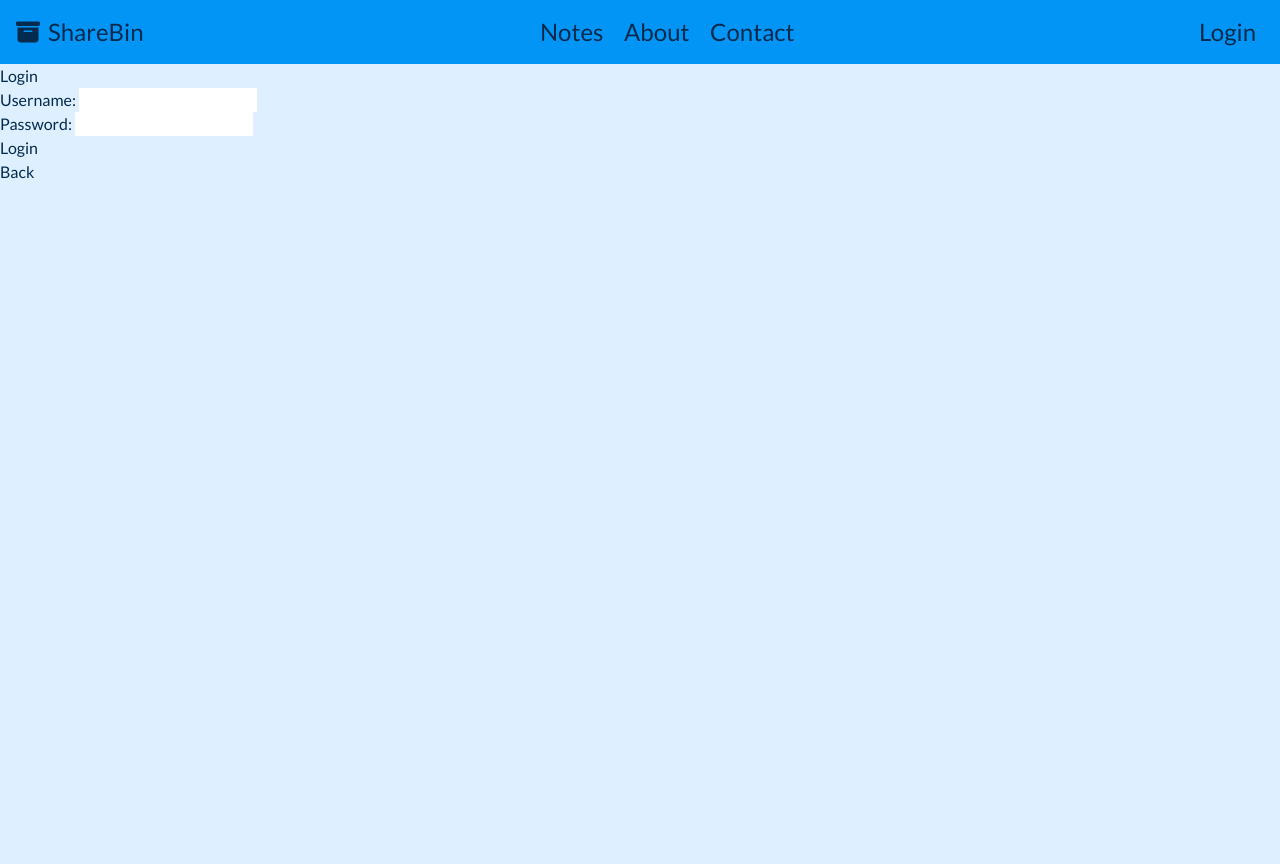
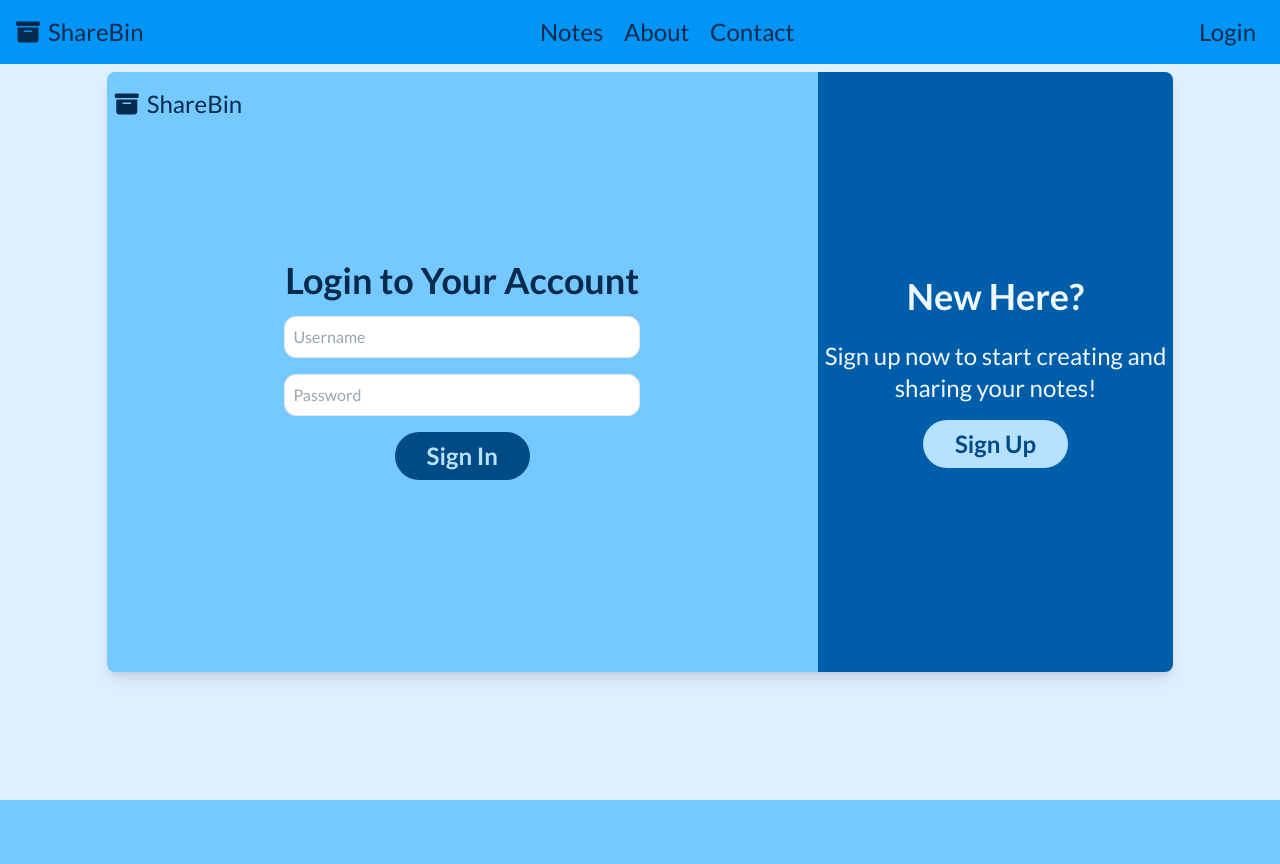
Before and after one commit to LouisI299/ShareBin-Cybersecurity, a Flask app: page /login in a window 1280 px wide. After the commit the page ends 800 px from the top, so only its background shows below. Run offline with Flask 3, Linux system fonts and the light colour scheme; some libraries are stand-ins or nearby versions.

Commit message:
login styling

```diff
--- a/app.py
+++ b/app.py
@@ -1,7 +1,10 @@
-from flask import Flask, request, redirect, render_template, session, url_for, flash
+from flask import Flask, request, redirect, render_template, session, url_for, flash, jsonify, send_from_directory
 import sqlite3
 import os
 from werkzeug.utils import secure_filename
+import requests
+
+
 
 app = Flask(__name__)
 app.secret_key = "secret_key"
@@ -23,7 +26,9 @@
         CREATE TABLE IF NOT EXISTS users (
             id INTEGER PRIMARY KEY AUTOINCREMENT,
             username TEXT,
-            password TEXT
+            password TEXT,
+            email TEXT,
+            created_at TIMESTAMP DEFAULT CURRENT_TIMESTAMP
         )
     ''')
     c.execute('''
@@ -61,34 +66,50 @@
         conn.close()
     return render_template('index.html', user=user, notes=notes)
 
-@app.route('/register', methods=['GET', 'POST'])
-def register():
-    if request.method == 'POST':
-        username = request.form['username']
-        password = request.form['password']
-        conn = get_db()
-        c = conn.cursor()
-        c.execute(f"INSERT INTO users (username, password) VALUES ('{username}', '{password}')")
-        conn.commit()
-        conn.close()
-        return redirect('/login')
-    return render_template('register.html', user=session.get('username'))
+
 
 @app.route('/login', methods=['GET', 'POST'])
 def login():
     if request.method == 'POST':
-        username = request.form['username']
-        password = request.form['password']
-        conn = get_db()
-        c = conn.cursor()
-        c.execute(f"SELECT * FROM users WHERE username = '{username}' AND password = '{password}'")
-        user = c.fetchone()
-        conn.close()
-        if user:
+        if 'login' in request.form:
+            username = request.form['username']
+            password = request.form['password']
+            conn = get_db()
+            c = conn.cursor()
+            c.execute(f"SELECT * FROM users WHERE username = '{username}' AND password = '{password}'")
+            user = c.fetchone()
+            conn.close()
+            if user:
+                session['username'] = username
+                return redirect('/')
+            else:
+                return 'Login failed.'
+        elif 'register' in request.form:
+            email = request.form['email']
+            username = request.form['username']
+            password = request.form['password']
+            conn = get_db()
+            c = conn.cursor()
+            c.execute(f"SELECT * FROM users WHERE username = '{username}'")
+            existing_user = c.fetchone()
+            if existing_user:
+                return 'Username already exists.'
+            c.execute(f"SELECT * FROM users WHERE email = '{email}'")
+            existing_email = c.fetchone()
+            if existing_email:
+                return 'Email already exists.'
+            if not username or not password:
+                return 'Username and password are required.'
+            if not email:
+                return 'Email is required.'
+            c.execute(f'''
+                INSERT INTO users (username, password, email)
+                VALUES ('{username}', '{password}', '{email}')
+            ''')
+            conn.commit()
+            conn.close()
             session['username'] = username
             return redirect('/')
-        else:
-            return 'Login failed.'
     return render_template('login.html', user=session.get('username'))
 
 @app.route('/logout')
@@ -206,10 +227,10 @@
     conn = get_db()
     c = conn.cursor()
     c.execute(f"SELECT * FROM users WHERE username = '{user}'")
-    user = c.fetchone()
+    user_info = c.fetchone()
     conn.close()
 
-    return render_template('profile.html', user=user)
+    return render_template('profile.html', user=user, user_info=user_info)
 
 @app.route('/admin')
 def admin_dashboard():
@@ -228,6 +249,30 @@
 
     return render_template('admin.html', users=users, notes=notes, user=session.get('username'))
 
+@app.route('/preview')
+def preview_url():
+    url = request.args.get("url")
+    if not url:
+        return jsonify({"error": "No URL provided"}), 400
+
+    try:
+        response = requests.get(url, timeout=3)
+        html = response.text
+        start = html.find("<title>")
+        end = html.find("</title>")
+
+        if start != -1 and end != -1:
+            title = html[start + 7:end].strip()
+        else:
+            title = "No title found"
+
+        return jsonify({
+            "url": url,
+            "title": title
+        })
+    except Exception as e:
+        return jsonify({"error": f"Failed to fetch URL: {str(e)}"}), 500
+
 
 if __name__ == '__main__':
     init_db()
--- a/templates/base.html
+++ b/templates/base.html
@@ -92,6 +92,6 @@
         </div>
       </nav>
     </header>
-    <section class="w-full h-screen">{% block content %}{% endblock %}</section>
+    <section class="w-full h-[90vh]">{% block content %}{% endblock %}</section>
   </body>
 </html>
--- a/templates/login.html
+++ b/templates/login.html
@@ -1,9 +1,130 @@
 {% extends "base.html" %} {% block content %}
-<h2>Login</h2>
-<form method="post">
-  Username: <input name="username" /><br />
-  Password: <input name="password" type="password" /><br />
-  <button type="submit">Login</button>
-</form>
-<a href="/">Back</a>
+
+<div class="rounded-lg shadow-lg w-5/6 h-5/6 mx-auto my-2 flex flex-row">
+  <div
+    id="login_section"
+    class="w-2/3 rounded-l-lg bg-congress-blue-300 h-full transition-all duration-300 ease-in-out"
+  >
+    <div class="flex items-center pt-4 text-2xl mx-2 transition-discrete">
+      <i class="fa-solid fa-box-archive pr-2"></i>
+      <h1>ShareBin</h1>
+    </div>
+    <div
+      id="login_content"
+      class="flex flex-col items-center justify-center h-5/6 transition-discrete"
+    >
+      <h1 class="font-bold text-4xl">Login to Your Account</h1>
+      <form
+        method="post"
+        class="flex flex-col items-center w-1/2 transition-discrete"
+      >
+        <input
+          type="text"
+          name="username"
+          placeholder="Username"
+          class="w-full border p-2 rounded-xl my-4 bg-white"
+          required
+        />
+        <input
+          type="password"
+          name="password"
+          placeholder="Password"
+          class="w-full border p-2 rounded-xl mb-2 bg-white"
+          required
+        />
+        <button
+          type="submit"
+          name="login"
+          class="bg-congress-blue-800 text-congress-blue-200 text-2xl font-bold px-8 py-2 rounded-full mt-2 hover:bg-congress-blue-900"
+        >
+          Sign In
+        </button>
+      </form>
+    </div>
+  </div>
+  <div
+    id="signup_section"
+    class="w-1/3 rounded-r-lg bg-congress-blue-700 text-congress-blue-50 transition-all duration-300 ease-in-out"
+  >
+    <div
+      id="signup_content"
+      class="flex flex-col items-center justify-center h-full transition-discrete"
+    >
+      <h1 class="font-bold text-4xl">New Here?</h1>
+      <br />
+      <h2 class="text-2xl text-center">
+        Sign up now to start creating and sharing your notes!
+      </h2>
+      <button
+        type="button"
+        id="signup_btn"
+        class="transition-discrete bg-congress-blue-200 text-congress-blue-800 text-2xl font-bold px-8 py-2 rounded-full mt-4 hover:bg-congress-blue-300"
+      >
+        Sign Up
+      </button>
+    </div>
+    <div
+      id="signup_expanded"
+      class="hidden h-full flex flex-col justify-between transition-all duration-300 ease-in-out"
+    >
+      <div class="flex items-center pt-4 text-2xl mx-2 transition-discrete">
+        <i class="fa-solid fa-box-archive pr-2"></i>
+        <h1>ShareBin</h1>
+      </div>
+      <form
+        method="post"
+        class="flex flex-col items-center justify-center text-congress-blue-950 transition-discrete"
+      >
+        <h1
+          class="font-bold text-congress-blue-50 mb-4 text-4xl transition-discrete"
+        >
+          Create Your Account
+        </h1>
+        <input
+          type="email"
+          name="email"
+          placeholder="Email"
+          class="w-1/2 border p-2 rounded-xl mb-2 bg-white"
+          required
+        />
+        <input
+          type="text"
+          name="username"
+          placeholder="Username"
+          class="w-1/2 border p-2 rounded-xl mb-4 bg-white"
+          required
+        />
+        <input
+          type="password"
+          name="password"
+          placeholder="Password"
+          class="w-1/2 border p-2 rounded-xl mb-2 bg-white"
+          required
+        />
+        <input
+          type="password"
+          name="confirm_password"
+          placeholder="Confirm Password"
+          class="w-1/2 border p-2 rounded-xl mb-2 bg-white"
+          required
+        />
+        <button
+          type="submit"
+          name="register"
+          class="bg-congress-blue-200 text-congress-blue-800 text-2xl font-bold px-8 py-2 rounded-full mt-2 hover:bg-congress-blue-300"
+        >
+          Sign Up
+        </button>
+      </form>
+      <button
+        type="button"
+        id="signup_back_btn"
+        class="bg-congress-blue-200 text-congress-blue-800 text-2xl font-bold p-4 ml-2 mb-2 w-fit rounded-full flex items-center justify-center mt-2 hover:bg-congress-blue-300 transition-discrete"
+      >
+        <i class="fa-solid fa-chevron-left"></i>
+      </button>
+    </div>
+  </div>
+</div>
+<script src="/static/scripts/login.js"></script>
 {% endblock %}
--- a/templates/profile.html
+++ b/templates/profile.html
@@ -1,8 +1,8 @@
 {% extends "base.html" %} {% block content %}
 <div>
   <h1 class="text-2xl font-bold mb-4">Profile</h1>
-  {% if user %}
-  <p class="text-lg mb-4">Welcome, {{ user[1] }}!</p>
+  {% if user_info %}
+  <p class="text-lg mb-4">Welcome, {{ user_info[1] }}!</p>
   <a
     href="/logout"
     class="bg-red-500 text-white px-4 py-2 rounded hover:bg-red-600"
```
Also changed, not shown: static/scripts/login.js (added, +37 -0 lines), templates/register.html (deleted, +0 -9 lines), database.db.
